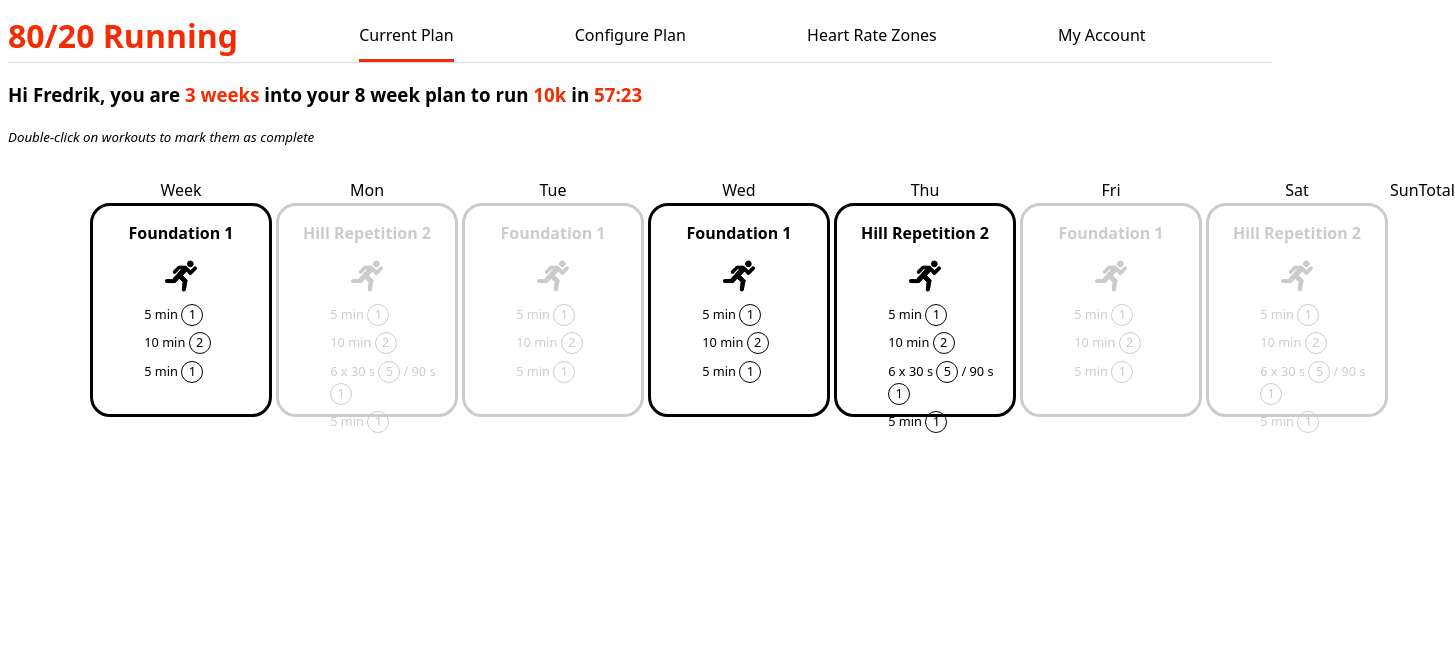
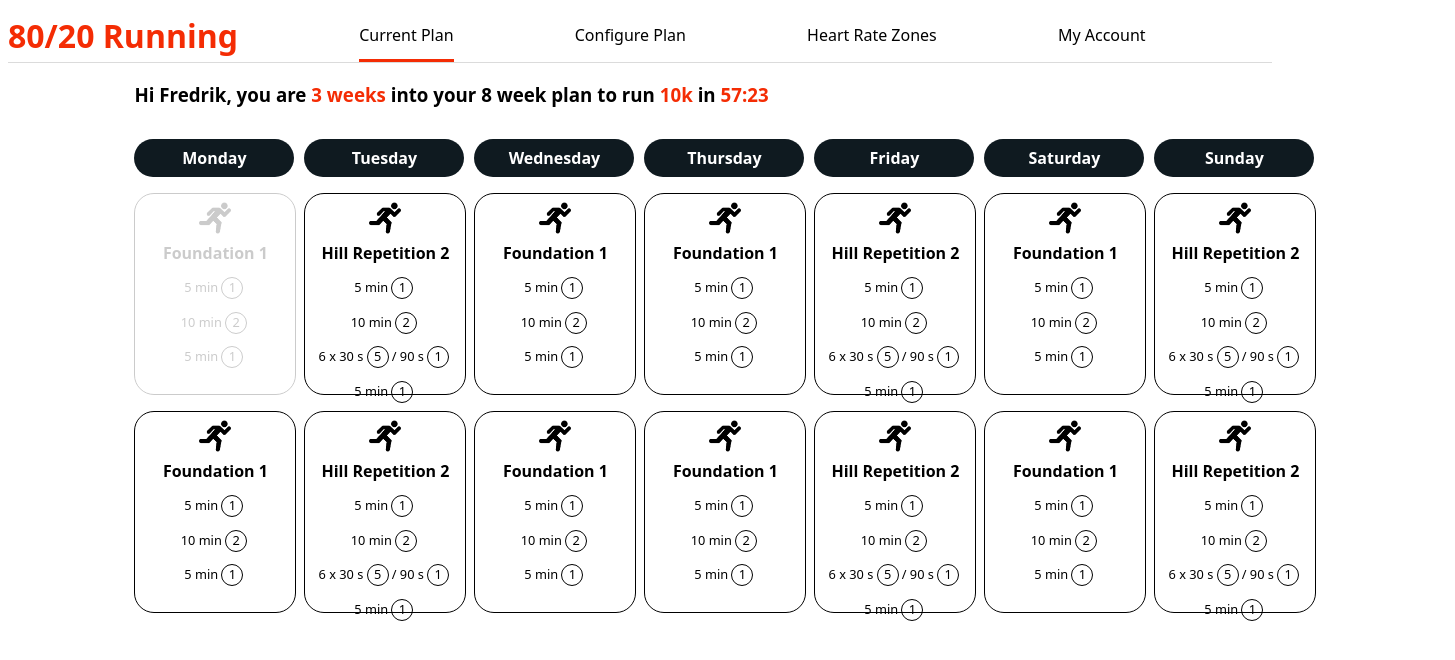
Before and after one commit to mauritz2/eighty-twenty-running, a React (Create React App) app: page / in a window 1280 px wide. Shown: the top 660 px of the page, 1455 px wide, since content can reach past the window. Built offline with nearby package versions, Linux system fonts and the light colour scheme; data requests are answered from the project's data file.

Commit message:
CSS updates to improve layout

```diff
--- a/db.json
+++ b/db.json
@@ -11,17 +11,17 @@
     {
       "id": 1,
       "title": "Foundation 1",
-      "complete": false
+      "complete": true
     },
     {
       "id": 2,
       "title": "Hill Repetition 2",
-      "complete": true
+      "complete": false
     },
     {
       "id": 3,
       "title": "Foundation 1",
-      "complete": true
+      "complete": false
     },
     {
       "id": 4,
@@ -36,12 +36,47 @@
     {
       "id": 6,
       "title": "Foundation 1",
-      "complete": true
+      "complete": false
     },
     {
       "id": 7,
       "title": "Hill Repetition 2",
-      "complete": true
+      "complete": false
+    },
+    {
+      "id": 8,
+      "title": "Foundation 1",
+      "complete": false
+    },
+    {
+      "id": 9,
+      "title": "Hill Repetition 2",
+      "complete": false
+    },
+    {
+      "id": 10,
+      "title": "Foundation 1",
+      "complete": false
+    },
+    {
+      "id": 11,
+      "title": "Foundation 1",
+      "complete": false
+    },
+    {
+      "id": 12,
+      "title": "Hill Repetition 2",
+      "complete": false
+    },
+    {
+      "id": 13,
+      "title": "Foundation 1",
+      "complete": false
+    },
+    {
+      "id": 14,
+      "title": "Hill Repetition 2",
+      "complete": false
     }
   ],
   "workout_phases": [
--- a/src/App.js
+++ b/src/App.js
@@ -75,7 +75,6 @@ function App() {
       totalWeeks = {totalWeeks}
       distance = {distance}
       goal = {goal} />
-      <small><i>Double-click on workouts to mark them as complete</i></small>
       <Workouts
           workouts={workoutInstructions}
           onToggle={toggleCompletion}/>
--- a/src/components/StatusMsg.js
+++ b/src/components/StatusMsg.js
@@ -3,7 +3,7 @@ import React from "react"
 const StatusMsg = ({name, currentWeek, totalWeeks, distance, goal}) => {
 
     return(
-        <h3>Hi {name}, you are <span className="highlight-text">{currentWeek} weeks</span> into your {totalWeeks} week plan to run <span className="highlight-text">{distance}</span> in <span className="highlight-text">{goal}</span></h3>
+        <h3 className="statusMessage">Hi {name}, you are <span className="highlight-text">{currentWeek} weeks</span> into your {totalWeeks} week plan to run <span className="highlight-text">{distance}</span> in <span className="highlight-text">{goal}</span></h3>
     )
 
 }
--- a/src/components/Workout.js
+++ b/src/components/Workout.js
@@ -41,8 +41,8 @@ const Workout = ({workout, onToggle}) => {
 
     return(
         <div className={`workout-box ${workout.complete ? "complete": ""}`} onDoubleClick={() => onToggle(workout.id)}>
+            <img className="workout-icon" src={foundation}></img>
             <p className="workout-title"><strong>{workout.title}</strong></p>
-            <img className="workout-icon" src={foundation}></img>
             <div className="workout-phases">
                 {all_phases}
             </div>
--- a/src/components/Workouts.js
+++ b/src/components/Workouts.js
@@ -11,15 +11,13 @@ const Workouts = ({workouts, onToggle}) => {
     return(
         <div id="workout-schedule-container">
             <div id="workout-schedule">
-                <div>Week</div>
-                <div>Mon</div>
-                <div>Tue</div>
-                <div>Wed</div>
-                <div>Thu</div>
-                <div>Fri</div>
-                <div>Sat</div>
-                <div>Sun</div>
-                <div>Total</div>
+                <div className="day-heading">Monday</div>
+                <div className="day-heading">Tuesday</div>
+                <div className="day-heading">Wednesday</div>
+                <div className="day-heading">Thursday</div>
+                <div className="day-heading">Friday</div>
+                <div className="day-heading">Saturday</div>
+                <div className="day-heading">Sunday</div>
 
                 {workouts.map((workout) => (
                     <Workout
--- a/src/index.css
+++ b/src/index.css
@@ -20,58 +20,72 @@ body {
   margin: 0px;
 }
 
-
 .selected {
   box-shadow: inset 0 -3px 0 0 #F42C04;
+}
+
+
+.statusMessage {
+  width:80%;
+  margin:auto;
+  margin-top:1em;
 }
 
 .highlight-text {
   color: #F42C04;
 }
 
+#workout-schedule-container {
+  margin: auto;
+  width:80%;
+}
 
 #workout-schedule {
   display:grid;
-  grid-template-columns: repeat(9, 1fr);
+  grid-template-columns: repeat(7, 1fr);
   width: min(90%, 75rem);
-  margin-left: 5rem;
   margin-top: 2rem;
-  justify-items:center;
 }
 
 .workout-box {
   border-style: solid;
-  height: 13em;
-  width: 11em;
+  height: 12.5em;
+  width: 10em;
   border-radius: 20px;
   text-align: center;
-  margin: 2px;
+  border-width: 0.5px;
+  margin-bottom: 1em;
+  margin-right: 0.5em;
 }
 
-.workout-box p {
-  margin-block-start: 1em;
-  margin-block-end: 1em;
+.day-heading {
+  width: 10em;
+  border-radius: 20px;
+  font-weight: bold;
+  text-align: center;
+  background-color: #0F1A20;
+  color: white;
+  margin-bottom: 1em;
+  padding-bottom: 0.5em;
+  padding-top:0.5em;
+
 }
 
-.complete {
-  opacity: 0.2;
+.workout-title {
+  margin-top:0px;
+  margin-bottom:0px;
 }
 
 .workout-icon {
   height: 2em;
   width: 2em;
+  margin-top: 0.5em;
+  margin-bottom: 0.2em;
 }
 
 .phase {
   font-size: 0.8em;
-  text-align: left;
-  margin-left: 4em;
-
-}
-
-.workout-phases p {
-  margin-bottom: 0.5em;
-  margin-top: 0.5em;
+  text-align: center;
 }
 
 .heartrate-zone {
@@ -84,3 +98,7 @@ body {
   border: solid;
   border-width: 0.5px;
 }
+
+.complete {
+  opacity: 0.2;
+}
```
